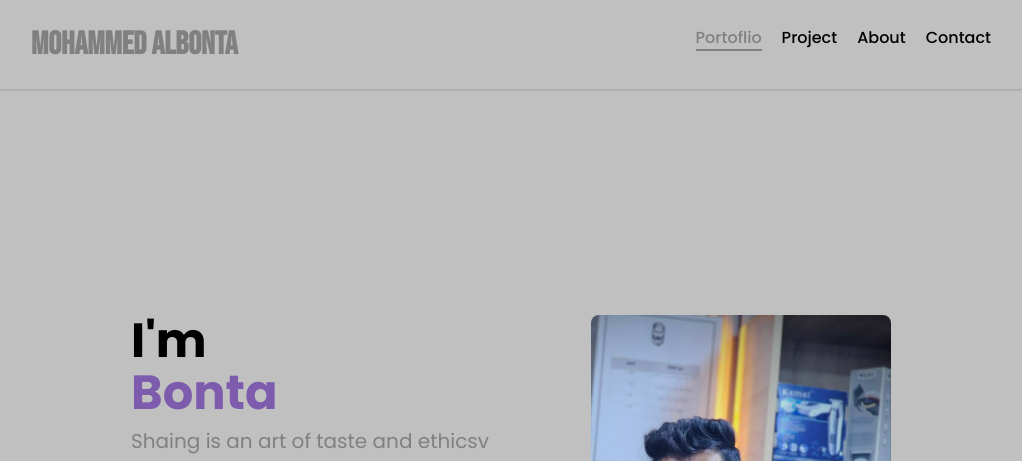
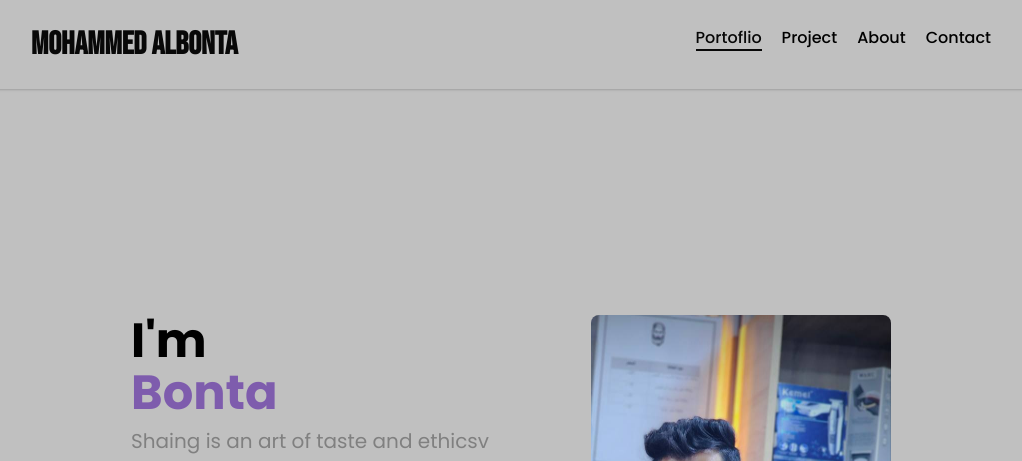
Before and after one commit to mohammedAbonta/protofolio, a website: page index.html in a window 1280 px wide. Shown: the top 461 px of the page, without its empty margins (129-1151 px from the left). Drawn offline with Linux system fonts and the light colour scheme.

Commit message:
Update style.css

```diff
--- a/style.css
+++ b/style.css
@@ -2,7 +2,7 @@
 @import url('https://fonts.googleapis.com/css2?family=Oswald:wght@200..700&family=Poppins:ital,wght@0,100;0,200;0,300;0,400;0,500;0,600;0,700;0,800;0,900;1,100;1,200;1,300;1,400;1,500;1,600;1,700;1,800;1,900&display=swap');
 @import url('https://fonts.googleapis.com/css2?family=Bebas+Neue&display=swap');
 :root {
-  --mainC: #808080;
+  --mainC: #080808;
   --secC:  #808080;
   --sec2C: #7E5CAD;
   --mainF: 'Poppins';
```
